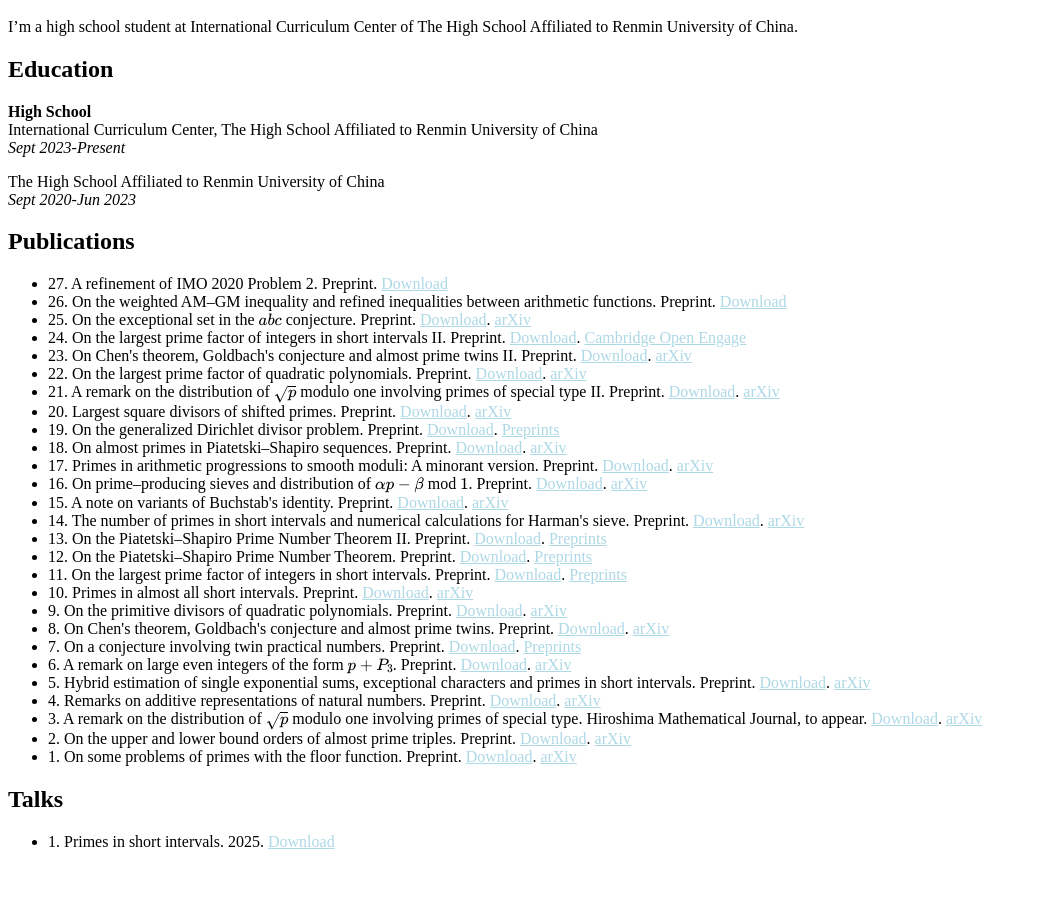
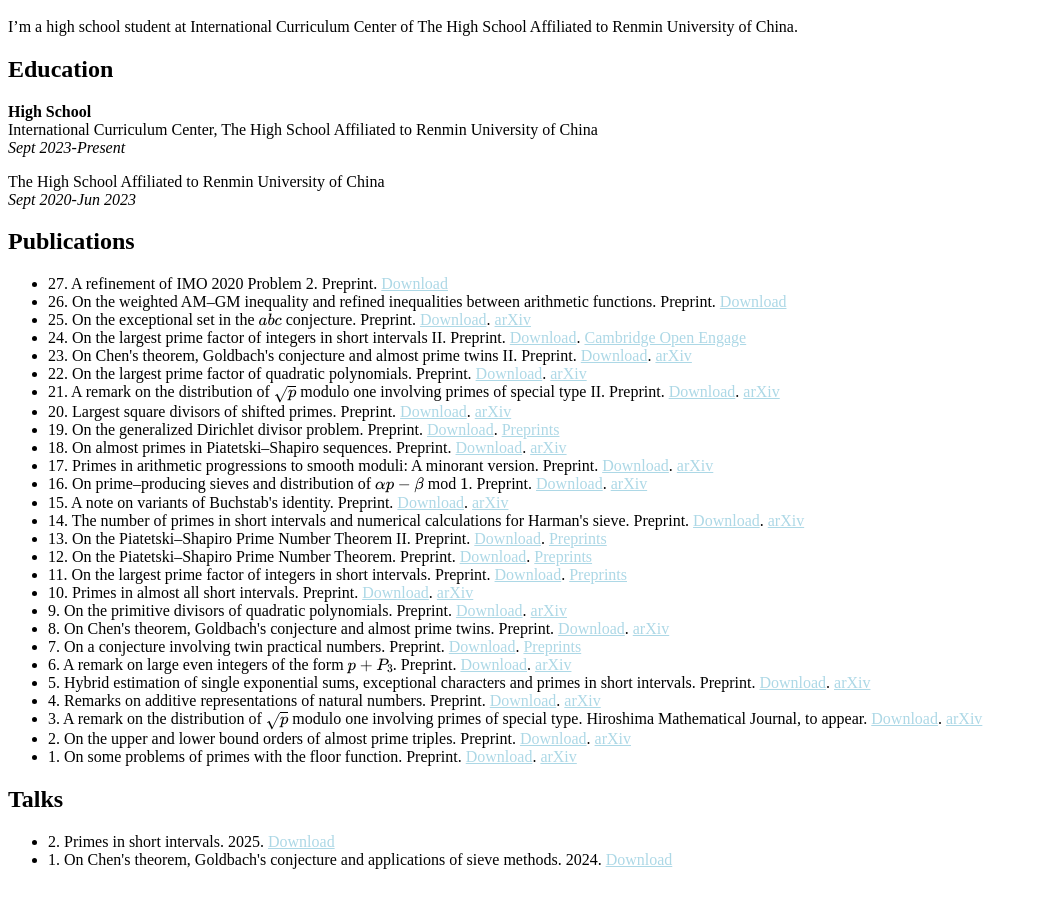
Before and after one commit to CareyRunboLi/CareyRunboLi.github.io, a Jekyll site: the page built from index.md, in a window 1280 px wide and 900 px high, scrolled down 1538 px. Shown: the whole window, without its empty margins (0-1037 px from the left). Built offline with Jekyll 4.4.1, drawn with Linux system fonts in a browser that asks for light colours; some web fonts are replaced; formulas are drawn with MathJax 3; a style sheet for code colours, icons or effects is not loaded; our own code applies the rules of GitHub Pages for plain Markdown files.

Commit message:
Update talks.md

```diff
--- a/_includes/talks.md
+++ b/_includes/talks.md
@@ -1,4 +1,5 @@
 ## Talks
 <ul style="margin:0 0 5px;">
-  <li>1. Primes in short intervals. 2025. <a href="http://runbolicarey.com/assets/downloads/Primes_in_short_intervals_Beamer.pdf"><span>Download</span></a></li>
+  <li>2. Primes in short intervals. 2025. <a href="http://runbolicarey.com/assets/downloads/Primes_in_short_intervals_Beamer.pdf"><span>Download</span></a></li>
+  <li>1. On Chen's theorem, Goldbach's conjecture and applications of sieve methods. 2024. <a href="http://runbolicarey.com/assets/downloads/On_Chen_s_theorem__Goldbach_s_conjecture_and_applications_of_sieve_methods_Beamer.pdf"><span>Download</span></a></li>
 </ul>
```
